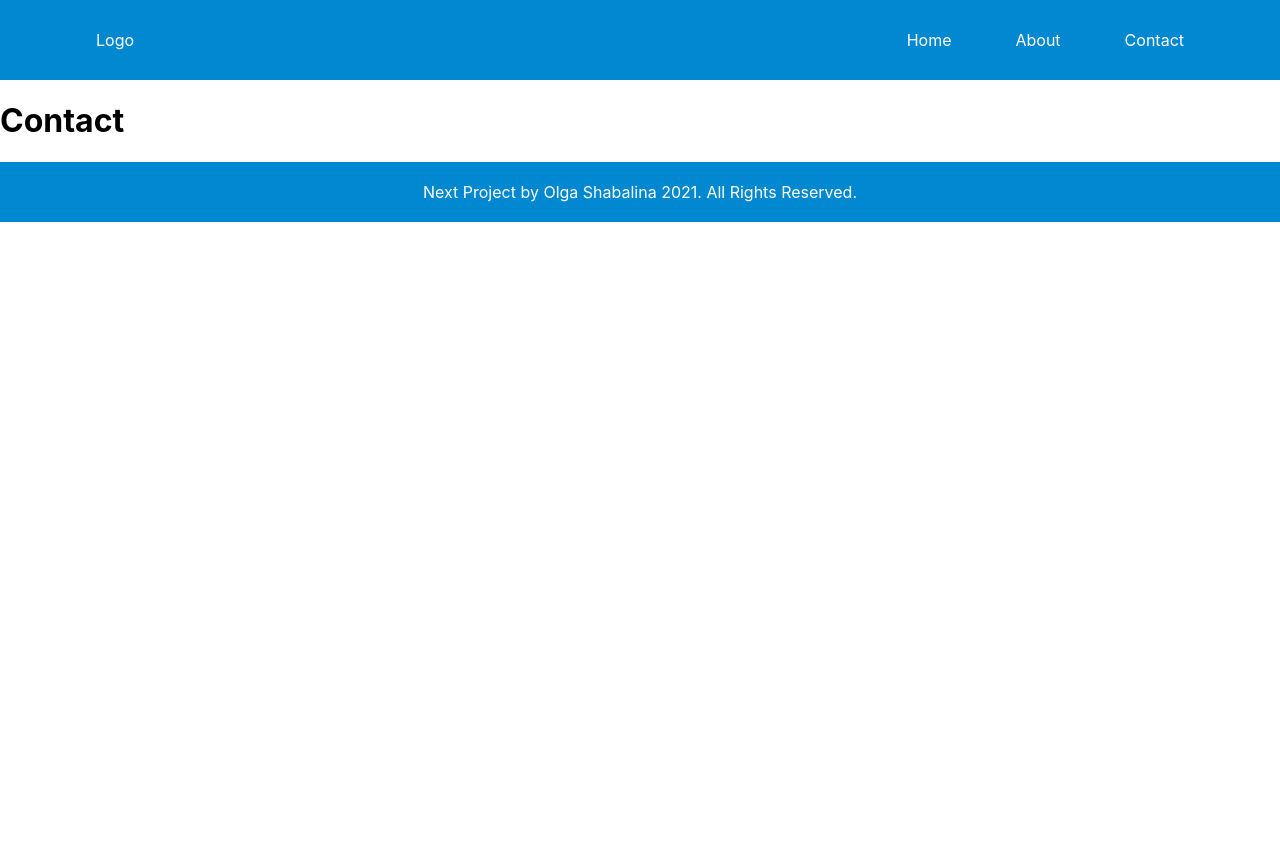
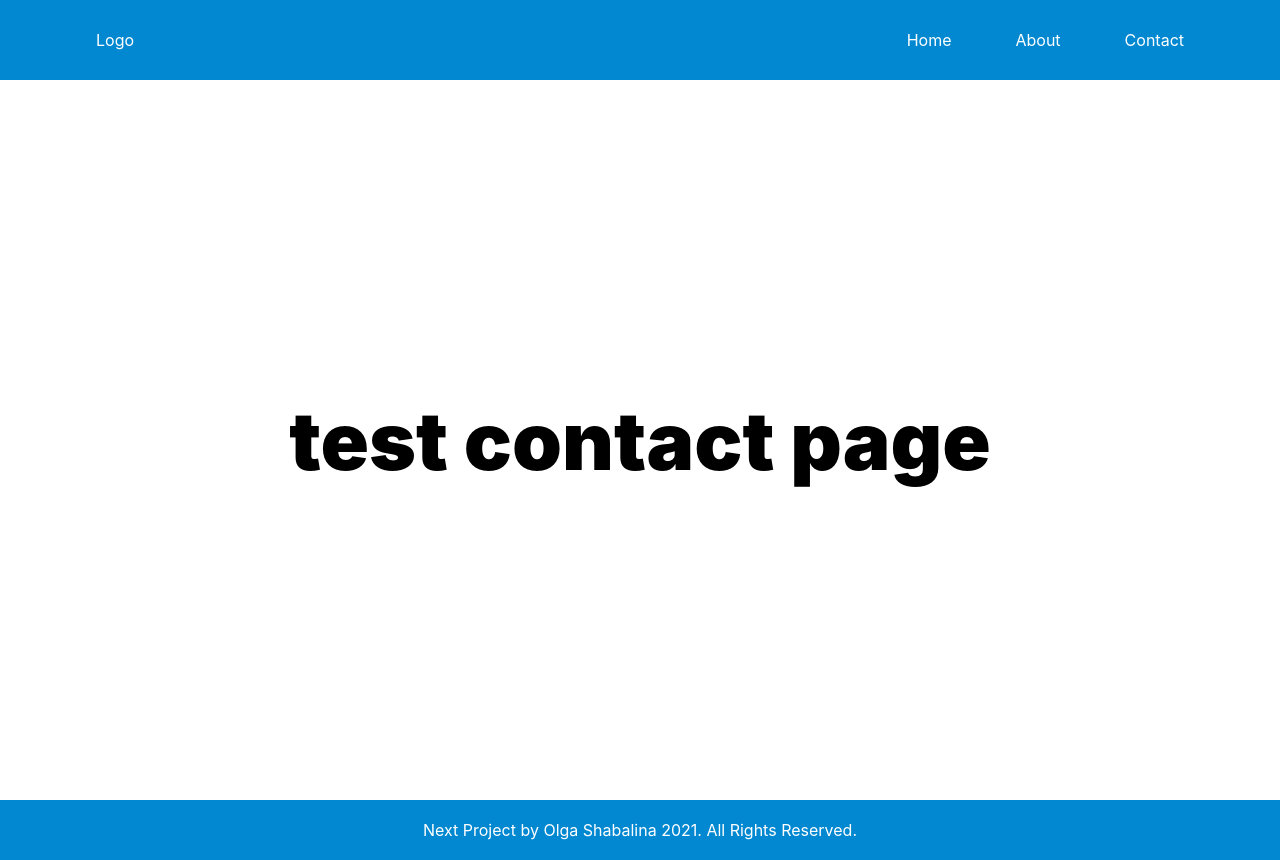
Before and after one commit to OlaShabalina/React-Next-JS-Website, a Next.js app: page /contact in a window 1280 px wide. Before the commit the page ends 800 px from the top, so only its background shows below. Built offline with nearby package versions, Linux system fonts and the light colour scheme.

Commit message:
used test content to create a layout and style home, about and contact us pages

```diff
--- a/pages/contact.js
+++ b/pages/contact.js
@@ -1,14 +1,31 @@
 import Head from 'next/head';
+import styled from 'styled-components';
+
+const Hero = styled.div`
+  display: flex;
+  height: 90vh;
+  justify-content: center;
+  align-items: center;
+  background-color: white;
+`
+
+const Heading = styled.h1`
+  color: black;
+  font-size: 5rem;
+  font-weight: 900;
+`
 
 export default function Contact() {
   return (
     <>
       <Head>
-        <title>Contact</title>
+        <title>Contact Page</title>
         <meta name="description" content="Generated by create next app" />
         <link rel="icon" href="/favicon.ico" />
       </Head>
-      <h1>Contact</h1>
+      <Hero>
+        <Heading>test contact page</Heading>
+      </Hero>
 
     </>
   )
```
Also changed, not shown: pages/about.js (+20 -3 lines), pages/index.js (+21 -5 lines).
